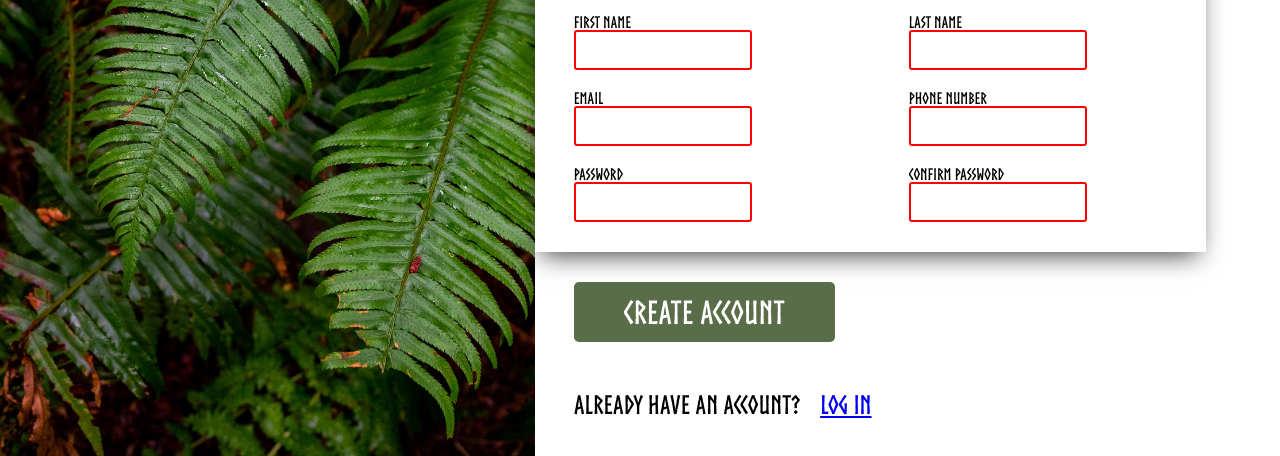
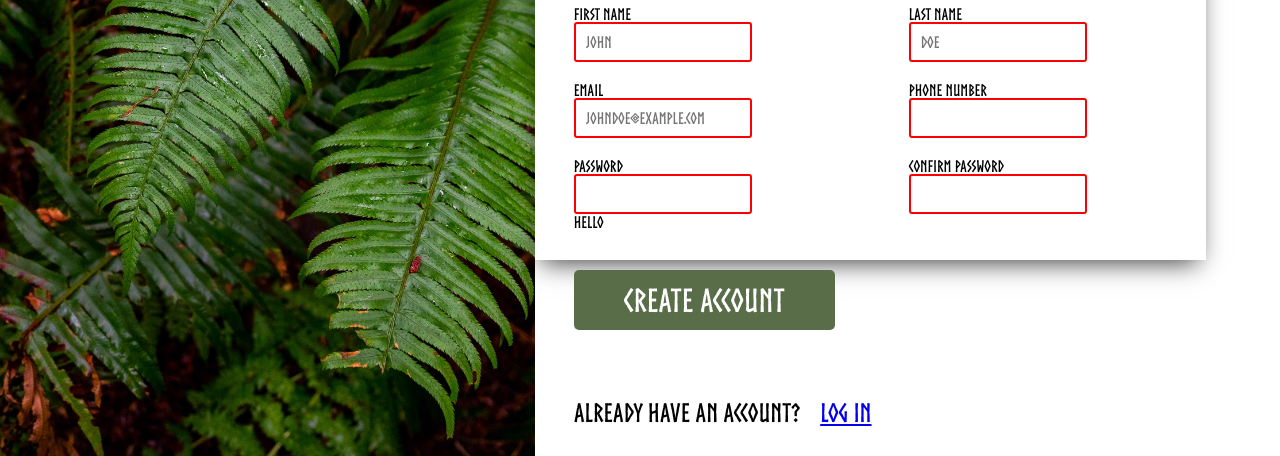
Before and after one commit to JimmyJimenez2400/Sign-Up-Project, a plain HTML site: page index.html in a window 1280 px wide. Shown: the part 344-800 px from the top of the page. Drawn offline with Linux system fonts and the light colour scheme.

Commit message:
Added span for message match or not

```diff
--- a/index.html
+++ b/index.html
@@ -24,29 +24,30 @@
 
                 <h2 class="killer-line">You <em>know</em> want to.</h2>
             </div>
-            <div class="sign-up-form-div">
-                <form action="#" method="get" class="sign-up-form">
+            <div class="sign-up-form-div right">
+                <form action="/" method="get" class="sign-up-form">
 
                     <fieldset>
                         <h2 class="form-title left">Let's do this!</h2>
                         <div class="left-side-form left">
                             <div class="form-row">
                                 <label for="first-name">First Name</label>
-                                <input type="text" id="first-name" name="user_first-name" required>
+                                <input type="text" id="first-name" name="user_first-name" placeholder="John" required>
                             </div>
                             <div class="form-row">
                                 <label for="email">Email</label>
-                                <input type="email" id="email" name="user_email" required>
+                                <input type="email" id="email" name="user_email" placeholder="johndoe@example.com" required>
                             </div>
                             <div class="form-row">
                                 <label for="password">Password</label>
-                                <input type="password" id="password" name="user_password" class="error" required>
+                                <input type="password" id="password" name="user_password" class="error"  required>
+                                <span id="message">Hello</span>
                             </div>
                         </div>
                         <div class="right-side-form left">
                             <div class="form-row">
                                 <label for="last-name">Last Name</label>
-                                <input type="text" id="last-name" name="user_last-name" required>
+                                <input type="text" id="last-name" name="user_last-name" placeholder="Doe" required>
                             </div>
                             <div class="form-row">
                                 <label for="phone-number">Phone Number</label>
@@ -59,10 +60,12 @@
                         </div>
 
                     </fieldset>
+
+
                 </form>
-            </div>
-            <div class="submit-btn left">
-                <button type="submit">Create Account</button>
+                <div class="submit-btn left">
+                    <button type="submit" onclick="checkPassword()">Create Account</button>
+                </div>
             </div>
             <div class="already-created-account left">
                 <p>Already have an account? </p>
@@ -70,6 +73,7 @@
             </div>
         </div>
     </div>
+    <script src="./app.js"></script>
 </body>
 
 </html>
```
